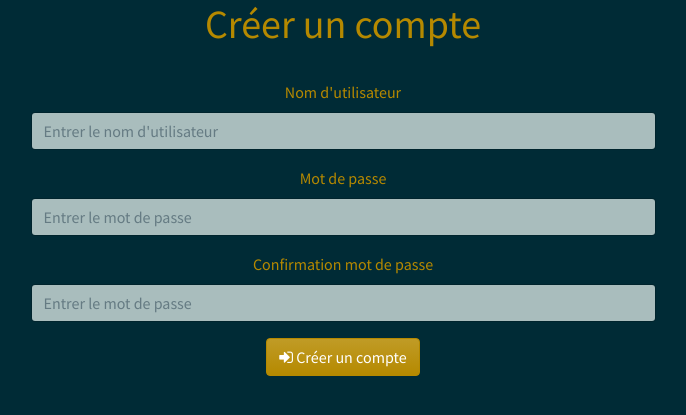
After one commit to cynthia-DL/jdr, a PHP site: page /creationCompte.php in a window 1280 px wide. The commit adds this page. Shown: the top 415 px of the page, without its empty margins (297-983 px from the left). Run offline with PHP 8.4, Linux system fonts and the light colour scheme.

```diff
--- a/connexion.php
+++ b/connexion.php
@@ -27,6 +27,10 @@
 				<i class="fa fa-sign-in" aria-hidden="true"></i>
 				Connexion
 			</button>
+			<br />
+			<br />
+			<br />
+			<button class="btn btn-warning">Si vous n'avez pas de compte, demandez à votre MJ de vous en créer un !</button>
 			<?php
 				if(isset($_GET['erreur'])){
 					$err = $_GET['erreur'];
--- /dev/null
+++ b/creationCompte.php
@@ -0,0 +1,45 @@
+<!DOCTYPE html>
+<?php
+    session_start();
+?>
+<html>
+	<head>
+		<meta charset="utf-8">
+		<title>Gestionnaire de JDR</title>
+
+		<link rel="stylesheet" href="https://bootswatch.com/4/solar/bootstrap.min.css">
+		<link rel="stylesheet" href="https://cdnjs.cloudflare.com/ajax/libs/font-awesome/4.7.0/css/font-awesome.min.css">
+	</head>
+	<body>
+		<div class="row text-center">
+			<form class="mx-auto col-6" action="confirmationCreationCompte.php" method="POST">
+				<h1 class="text-primary">Créer un compte</h1>
+				<br>
+				<div class="form-group">
+					<label class="text-primary" for="name">Nom d'utilisateur</label>
+					<input type="text" id="name" class="form-control" placeholder="Entrer le nom d'utilisateur" name="username" required>
+				</div>
+				<div class="form-group">
+					<label class="text-primary" for="password">Mot de passe</label>
+					<input type="password" id="password" class="form-control" placeholder="Entrer le mot de passe" name="password" required>
+				</div>
+				<div class="form-group">
+					<label class="text-primary" for="password">Confirmation mot de passe</label>
+					<input type="password" id="password" class="form-control" placeholder="Entrer le mot de passe" name="password" required>
+				</div>
+				<button class="btn btn-primary" type="submit" id='submit'>
+					<i class="fa fa-sign-in" aria-hidden="true"></i>
+					Créer un compte
+				</button>
+				<?php
+					if(isset($_GET['erreur'])){
+						$err = $_GET['erreur'];
+						if($err==1 || $err==2){
+							echo "<p class='text-danger'>Utilisateur ou mot de passe incorrect</p>";
+						}
+					}
+				?>
+			</form>
+		</div>
+	</body>
+</html>
--- a/index.php
+++ b/index.php
@@ -59,7 +59,6 @@
 		<script>
 			var sessionId = '<?php echo $_SESSION['idUtilisateur'];?>';
 			var estMJ = '<?php echo $_SESSION['estMJ'];?>';
-			console.log(sessionId);
 			riot.compile().then(()=>{
 
 			riot.install(function(component){
```
Also changed, not shown: confirmationCreationCompte.php (added), 1 other file. Lines whose indentation alone changed are shown as unchanged.
